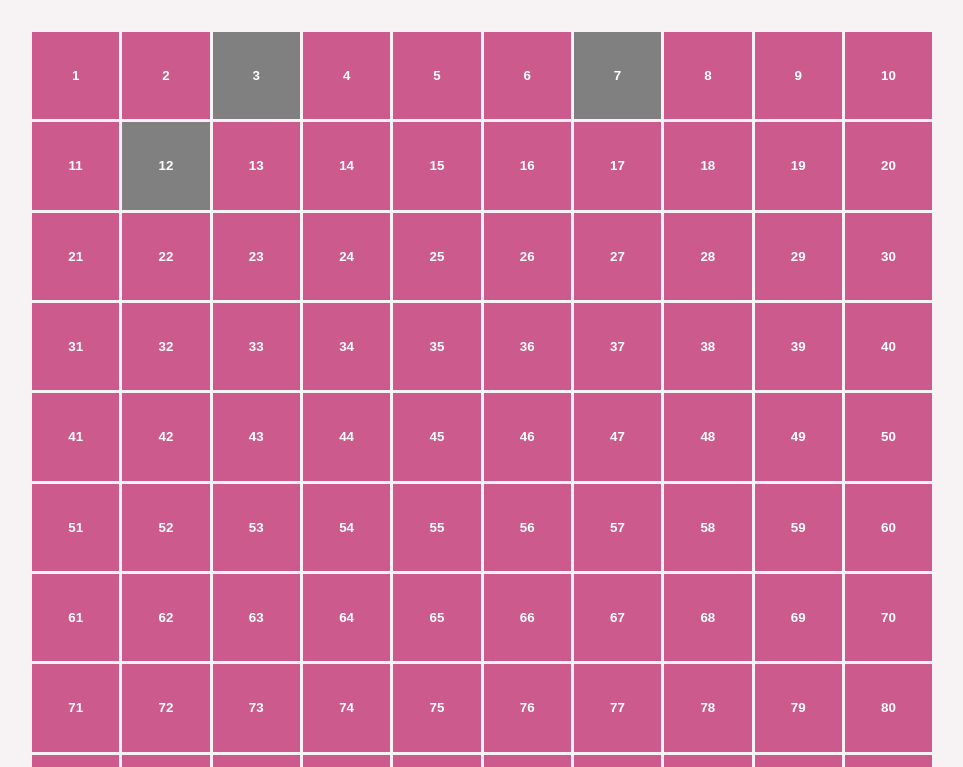
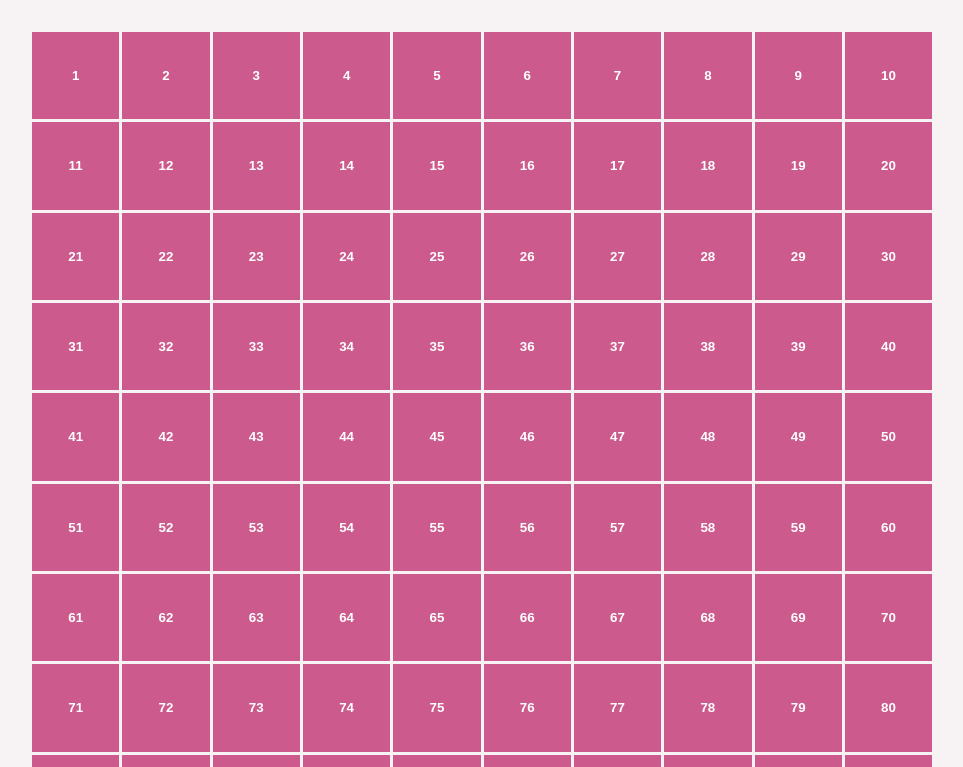
Before and after one commit to pedrocalaisb/rifa-mariana, a plain HTML site: page index.html in a window 1280 px wide. Shown: the part 333-1100 px from the top of the page, without its empty margins (158-1121 px from the left). Drawn offline with Linux system fonts and the light colour scheme.

Commit message:
Atualizar o index.html

```diff
--- a/index.html
+++ b/index.html
@@ -153,7 +153,7 @@ const numeroWhatsapp = "5527998162536";
 const chavePix = "27998162536";
 
 // 🔥 EDITE AQUI OS VENDIDOS
-const vendidos = [3, 7, 12];
+const vendidos = [];
 
 let selecionados = [];
 
```
